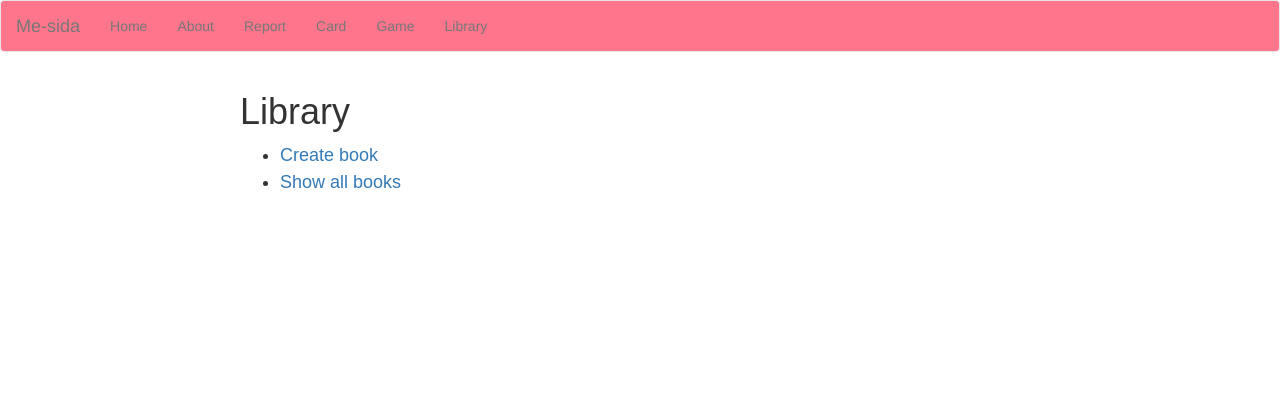
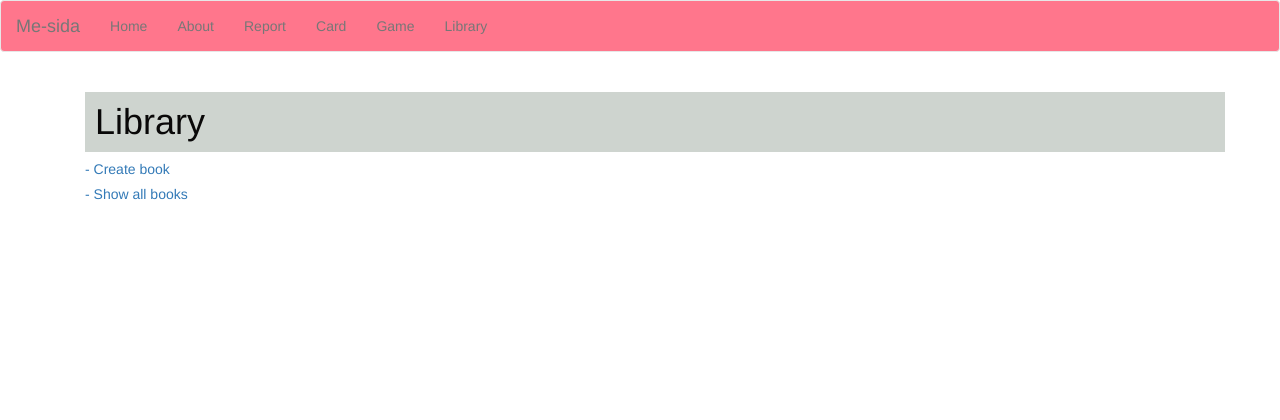
Before and after one commit to agnesrodhe/report, a Symfony app: template templates/book/index.html.twig in a window 1280 px wide. Shown: the top 420 px of the page. Run offline with Twig, Linux system fonts and the light colour scheme; the template is opened without the code that fills it, so the values that code supplies are empty; some libraries are stand-ins or nearby versions.

Commit message:
Style to headertypography

```diff
--- a/public/css/style.css
+++ b/public/css/style.css
@@ -104,7 +104,8 @@ footer {
 
 .single {
     display: flex;
-    background-color: #F2DDE1;
+    flex-wrap: wrap;
+    background-color: #ced4cf;
     padding: 10px;
 }
 
@@ -157,3 +158,9 @@ footer {
 .margin {
     margin-top: 10px;
 }
+
+.container h1 {
+    background-color: #ced4cf;
+    padding: 10px;
+    color: rgb(9, 8, 8);
+}
--- a/templates/book/index.html.twig
+++ b/templates/book/index.html.twig
@@ -3,16 +3,11 @@
 {% block title %}Library{% endblock %}
 
 {% block content %}
-<style>
-    .example-wrapper { margin: 1em auto; max-width: 800px; width: 95%; font: 18px/1.5 sans-serif; }
-    .example-wrapper code { background: #F5F5F5; padding: 2px 6px; }
-</style>
-
-<div class="example-wrapper">
+<div class="container">
     <h1>Library</h1>
-    <ul>
-        <li><a href="{{ url("create_book") }}">Create book</a></li>
-        <li><a href="{{ url("show_all_books") }}">Show all books</a></li>
-    </ul>
+    <div>
+        <h5><a href="{{ url("create_book") }}">- Create book</a></h5>
+        <h5><a href="{{ url("show_all_books") }}">- Show all books</a></h5>
+    </div>
 </div>
 {% endblock %}
--- a/templates/book/show.html.twig
+++ b/templates/book/show.html.twig
@@ -4,7 +4,7 @@
 
 {% block content %}
 <h1>Library - all books</h1>
-<div class="container books">
+<div class="books">
     {% for book in books %}
         <div class="book">
             <img src="{{ book.getImage() }}" alt="{{ book.getTitle() }}" width="200">
```
